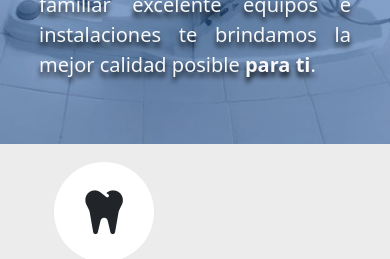
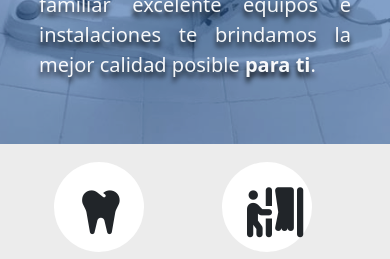
Before and after one commit to FranciscoValla/consultorioDental, a plain HTML site: page index.html in a window 390 px wide. Shown: the part 542-801 px from the top of the page. Drawn offline with nearby package versions, Linux system fonts and the light colour scheme.

Commit message:
se arreglo diseño para moviles

```diff
--- a/estilos.css
+++ b/estilos.css
@@ -230,11 +230,11 @@ header .icono{
         padding: 0 10px; padding-left: 10px;
     }
     header .icono{
-        width: 180px; height: 150px;
+        width: 160px; height: 150px;
         margin:8px 4px;
     }
     .icono .i{
-        width: 100px; height: 100px;
+        width: 90px; height: 90px;
         margin: 10px 40px;
         border-radius: 50%;
         background-color: white;
```
